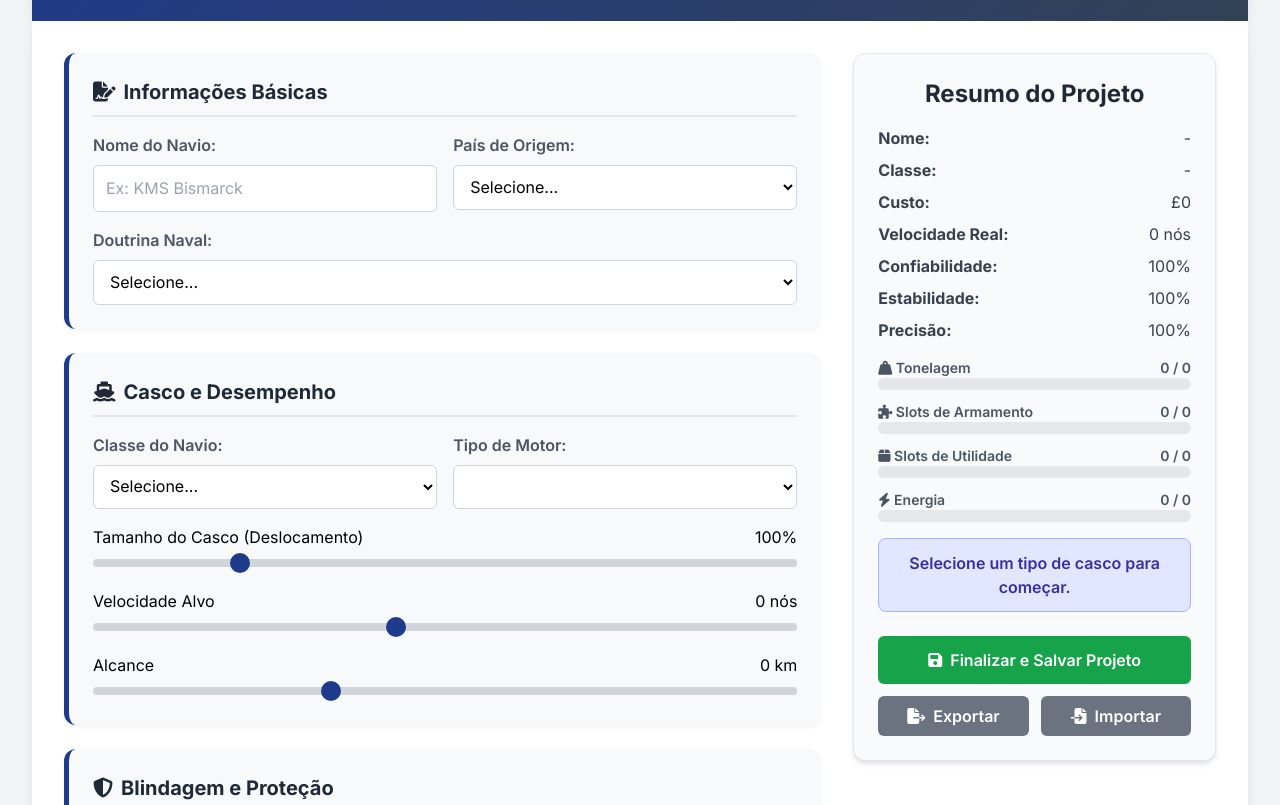
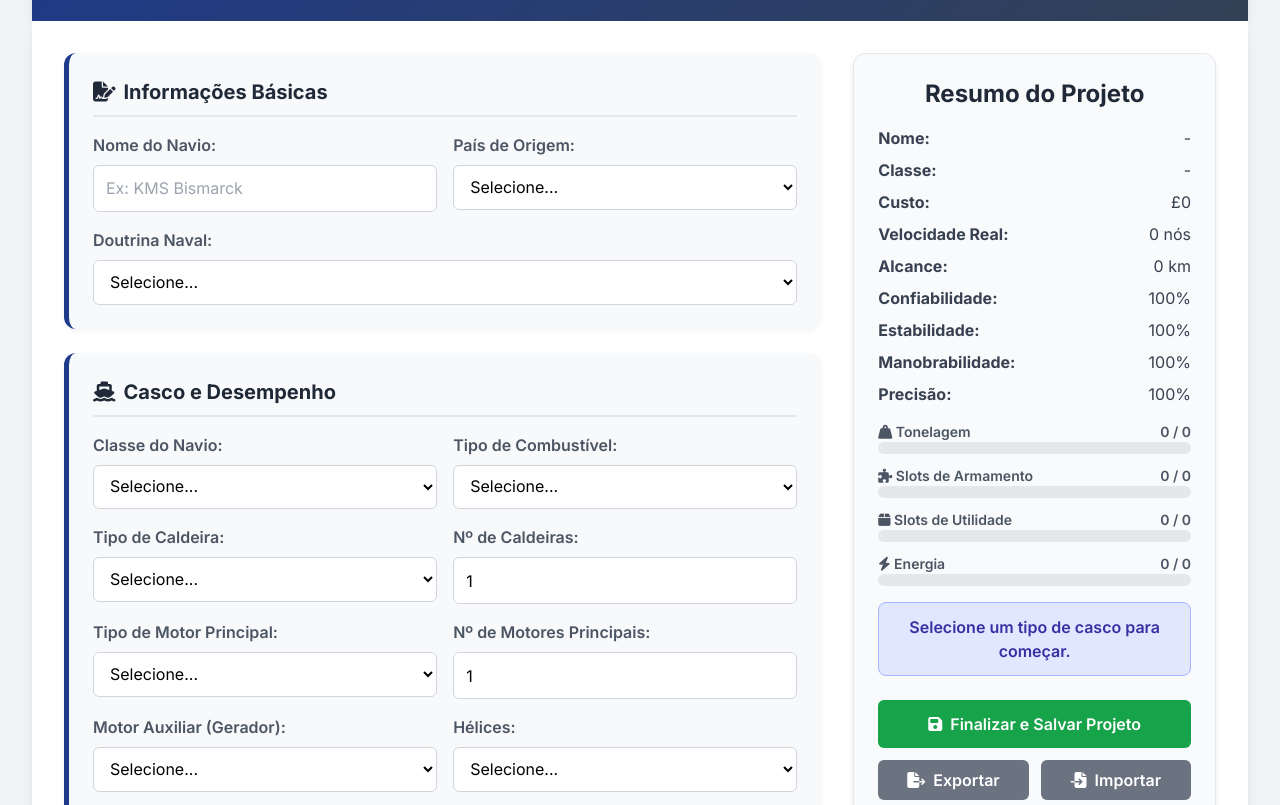
Before and after one commit to Tokochev23/War-1918-Marinha, a plain HTML site: page index.html in a window 1280 px wide. Shown: the part 135-940 px from the top of the page. Drawn offline with nearby package versions, Linux system fonts and the light colour scheme; no server answers.

Commit message:
Update index.html

```diff
--- a/index.html
+++ b/index.html
@@ -3,7 +3,7 @@
 <head>
     <meta charset="UTF-8">
     <meta name="viewport" content="width=device-width, initial-scale=1.0">
-    <title>Construtor Naval Avançado</title>
+    <title>Construtor Naval</title>
     <script src="https://cdn.tailwindcss.com"></script>
     <link href="https://fonts.googleapis.com/css2?family=Inter:wght@400;500;600;700&display=swap" rel="stylesheet">
     <link rel="stylesheet" href="https://cdnjs.cloudflare.com/ajax/libs/font-awesome/6.4.0/css/all.min.css">
@@ -45,9 +45,37 @@
                             <label for="hull_type">Classe do Navio:</label>
                             <select id="hull_type" class="input-style"></select>
                         </div>
-                         <div class="form-group">
-                            <label for="engine_type">Tipo de Motor:</label>
-                            <select id="engine_type" class="input-style"></select>
+                        <div class="form-group">
+                            <label for="fuel_type">Tipo de Combustível:</label>
+                            <select id="fuel_type" class="input-style"></select>
+                        </div>
+                        <div class="form-group">
+                            <label for="boiler_type">Tipo de Caldeira:</label>
+                            <select id="boiler_type" class="input-style"></select>
+                        </div>
+                        <div class="form-group">
+                            <label for="number_of_boilers">Nº de Caldeiras:</label>
+                            <input type="number" id="number_of_boilers" min="1" value="1" class="input-style">
+                        </div>
+                        <div class="form-group">
+                            <label for="main_engine_type">Tipo de Motor Principal:</label>
+                            <select id="main_engine_type" class="input-style"></select>
+                        </div>
+                        <div class="form-group">
+                            <label for="number_of_main_engines">Nº de Motores Principais:</label>
+                            <input type="number" id="number_of_main_engines" min="1" value="1" class="input-style">
+                        </div>
+                        <div class="form-group">
+                            <label for="auxiliary_engine_type">Motor Auxiliar (Gerador):</label>
+                            <select id="auxiliary_engine_type" class="input-style"></select>
+                        </div>
+                        <div class="form-group">
+                            <label for="propeller_type">Hélices:</label>
+                            <select id="propeller_type" class="input-style"></select>
+                        </div>
+                        <div class="form-group md:col-span-2">
+                            <label for="steering_mechanism_type">Mecanismo de Direção:</label>
+                            <select id="steering_mechanism_type" class="input-style"></select>
                         </div>
                     </div>
                     <div class="space-y-4 mt-4">
@@ -56,7 +84,7 @@
                             <input type="range" id="displacement_slider" min="80" max="180" value="100" class="w-full slider-style">
                         </div>
                         <div class="slider-group">
-                            <label for="speed_slider" class="flex justify-between"><span>Velocidade Alvo</span><span id="speed_value_label">0 nós</span></label>
+                            <label for="speed_slider" class="flex justify-between"><span>Velocidade</span><span id="speed_value_label">0 nós</span></label>
                             <input type="range" id="speed_slider" min="10" max="45" value="25" class="w-full slider-style">
                         </div>
                         <div class="slider-group">
@@ -121,8 +149,10 @@
                     <div class="flex justify-between"><strong>Classe:</strong> <span id="display_class">-</span></div>
                     <div class="flex justify-between"><strong>Custo:</strong> <span id="display_cost">£0</span></div>
                     <div class="flex justify-between"><strong>Velocidade Real:</strong> <span id="display_speed">0 nós</span></div>
+                    <div class="flex justify-between"><strong>Alcance:</strong> <span id="display_range">0 km</span></div>
                     <div class="flex justify-between"><strong>Confiabilidade:</strong> <span id="display_reliability">100%</span></div>
                     <div class="flex justify-between"><strong>Estabilidade:</strong> <span id="display_stability">100%</span></div>
+                    <div class="flex justify-between"><strong>Manobrabilidade:</strong> <span id="display_maneuverability">100%</span></div>
                     <div class="flex justify-between"><strong>Precisão:</strong> <span id="display_accuracy">100%</span></div>
                 </div>
                 <div class="resource-bars space-y-3 mb-4">
```
